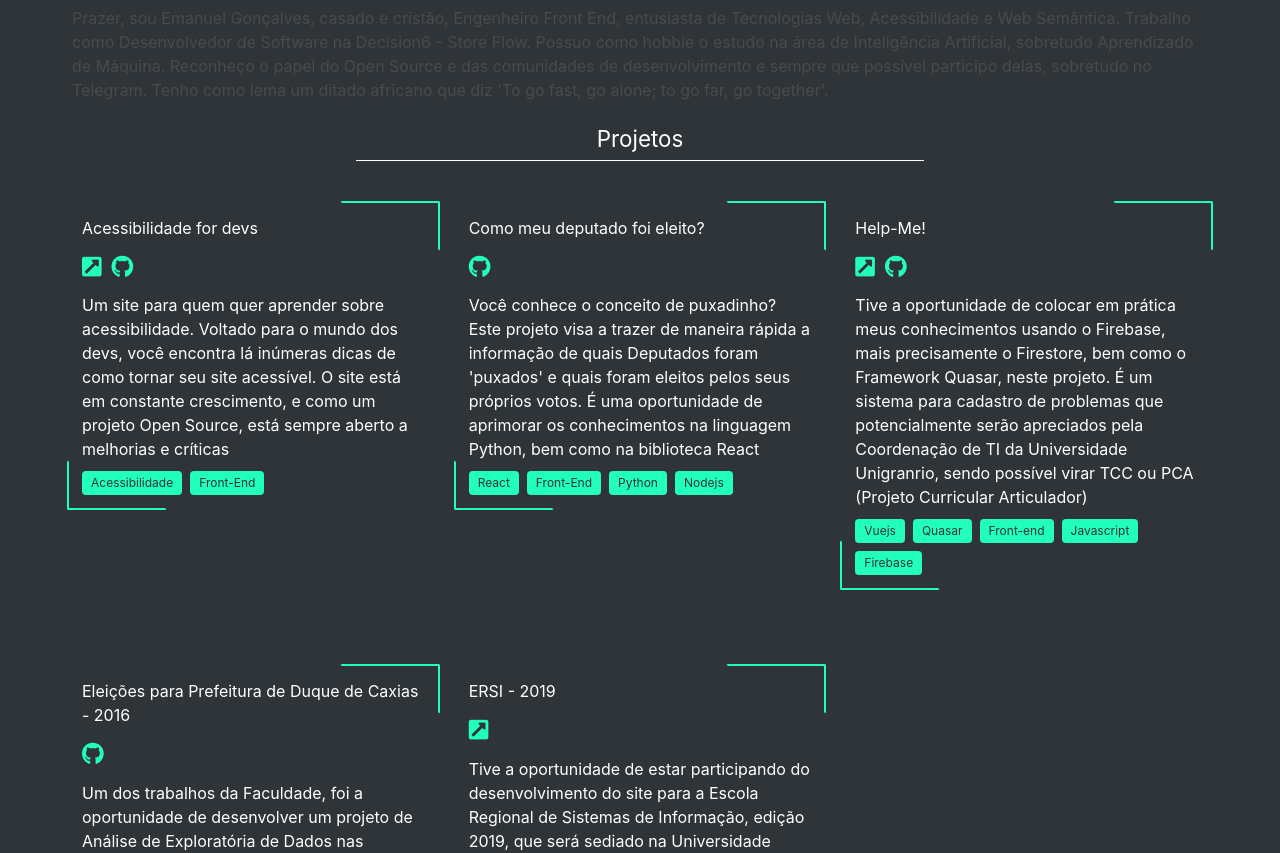
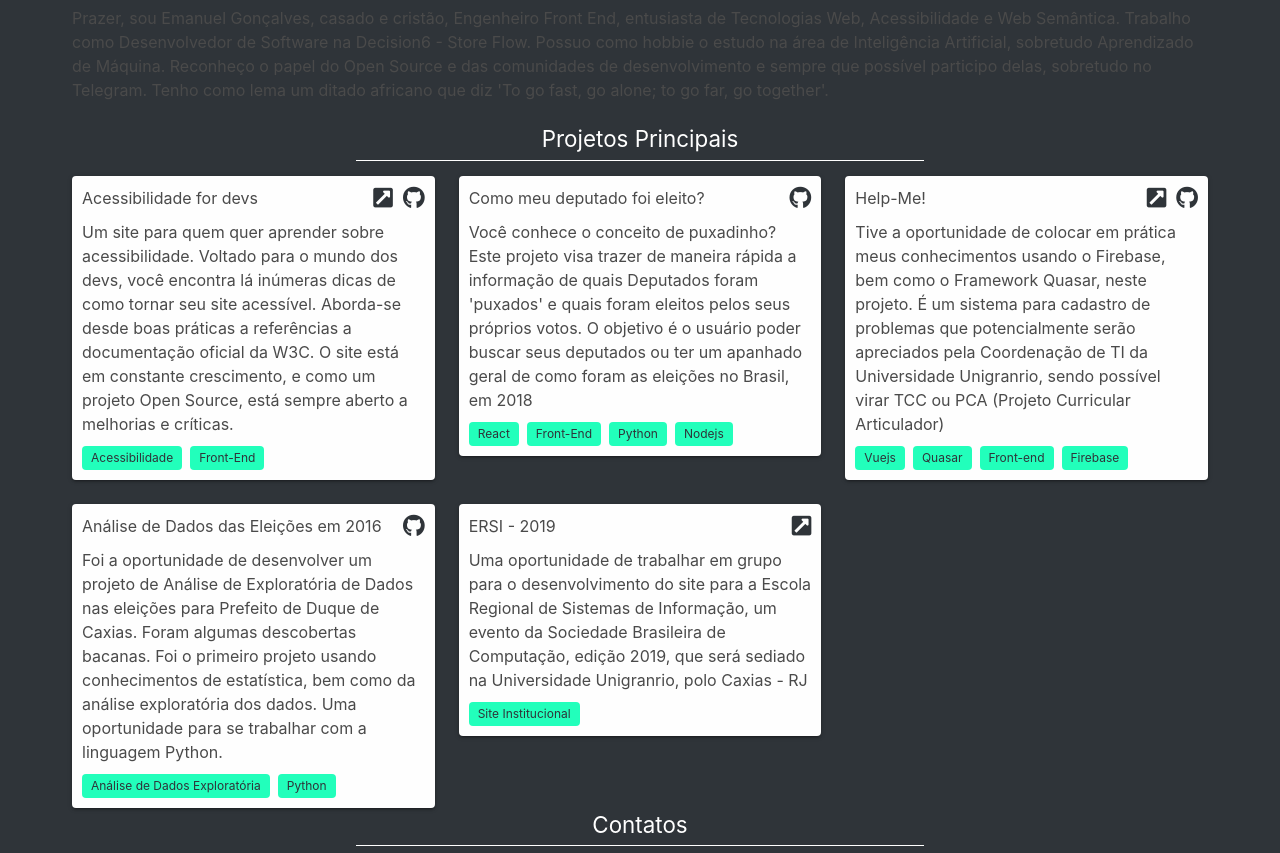
Before and after one commit to emanuelgsouza/emanuelgsouza.dev, a Nuxt app: page / in a window 1280 px wide. Shown: the part 460-1313 px from the top of the page. Built offline with nearby package versions, Linux system fonts and the light colour scheme.

Commit message:
update project texts and project card style

```diff
--- a/i18n/en.json
+++ b/i18n/en.json
@@ -14,35 +14,35 @@
   },
   "about": {
     "title": "About me",
-    "description": "Pleasure, I am Emanuel Gonçalves, married and Christian, Front End Enginner, enthusiast of Web Technologies, Accessibility and Semantic Web. I work as Software Developer in Decision6 - Store Flow. I have as hobbie the study in the area of Artificial Intelligence, especially Machine Learning. I recognize the role of Open Source and development communities and, whenever possible, participate in them, especially in the Telegram. I have as motto an African saying that says' To go fast, go alone; to go far, go together'"
+    "description": "Pleasure, I am Emanuel Gonçalves, married and Christian, Front End Enginner, enthusiast of Web Technologies, Accessibility and Semantic Web. I work as Software Developer in Decision6 - Store Flow. I have as hobbie the study in the area of Artificial Intelligence, especially Machine Learning. I recognize the role of Open Source and development communities and, whenever possible, participate in them, especially in the Telegram. I have as motto an African saying that says 'To go fast, go alone; to go far, go together'"
   },
   "projects": {
-    "title": "Projects",
+    "title": "Main Projects",
     "go_to_github": "Meet the {name} project on Github",
     "go_to_website": "Meet the {name} website",
     "project1": {
       "name": "Acessibility for devs",
-      "description": "A website to learn about acessibitity. Aimed at the devs world, you'll find countless tips on how to make your site accessible. The site is constantly growing, and as an Open Source project, it is always open to improvements and reviews",
+      "description": "An website to learn about acessibitity. Aimed at the devs world, you'll find countless tips on how to make your site accessible. Approaches since good practices to references to W3C official documentation. The site is constantly growing, and as an Open Source project, it is always open to improvements and reviews.",
       "tags": ["Acessibility", "Front-End"]
     },
     "project2": {
       "name": "Como meu deputado foi eleito?",
-      "description": "Do you know the concept of 'puxadinho'? This project aims to bring quickly the information that Deputies were 'pulled' and which were elected by their own votes. It's a oportunity to improve my skills on Python, as also on the lib React",
+      "description": "Do you know the concept of 'puxadinho'? This project aims to bring quickly the information that Deputies were 'pulled' and which were elected by their own votes. The purpose is the user can search for yours candidates and have a summary of elections results, in 2018.",
       "tags": ["React", "Front-End", "Python", "Nodejs"]
     },
     "project3": {
       "name": "Help-Me!",
       "description": "I had the opportunity to put my knowledge into practice using Firebase, more precisely the Firestore, as well as the Quasar Framework, in this project. It is a system for registering problems that potentially will be appreciated by the IT Coordination of Unigranrio University, being possible to turn TCC or PCA (Curricular Articulator Project)",
-      "tags": ["Vuejs", "Quasar", "Front-end", "Javascript", "Firebase"]
+      "tags": ["Vuejs", "Quasar", "Front-end", "Firebase"]
     },
     "project4": {
       "name": "Elections for Duque de Caxias City - 2016",
-      "description": "One of the University's work was the opportunity to develop a Data Exploration Analysis project in the elections for Mayor of Duque de Caxias. It was some cool discoveries. It is worth checking.",
+      "description": "Was the opportunity to develop a Data Exploration Analysis project to elections for Mayor of Duque de Caxias. It was some cool discoveries. It was a first project using statistical knowledges, as well data exploratory. It was a oportunity to work with Python language",
       "tags": ["Exploratory Data Analysis", "Python"]
     },
     "project5": {
       "name": "ERSI - 2019",
-      "description": "I had the opportunity to be a part in the development of the site for the Escola Regional de Sistemas de Informação, 2019 edition, which will be hosted at Unigranrio University, at Caxias",
+      "description": "An opportunity to be a part of the team that working on development of the site for the Escola Regional de Sistemas de Informação, an Sociedade Brasileira de Computação event, 2019 edition, which will be hosted at Unigranrio University, at Caxias",
       "tags": ["Institutional website"]
     }
   },
--- a/i18n/pt-br.json
+++ b/i18n/pt-br.json
@@ -17,32 +17,32 @@
     "description": "Prazer, sou Emanuel Gonçalves, casado e cristão, Engenheiro Front End, entusiasta de Tecnologias Web, Acessibilidade e Web Semântica. Trabalho como Desenvolvedor de Software na Decision6 - Store Flow. Possuo como hobbie o estudo na área de Inteligência Artificial, sobretudo Aprendizado de Máquina. Reconheço o papel do Open Source e das comunidades de desenvolvimento e sempre que possível participo delas, sobretudo no Telegram. Tenho como lema um ditado africano que diz 'To go fast, go alone; to go far, go together'."
   },
   "projects": {
-    "title": "Projetos",
+    "title": "Projetos Principais",
     "go_to_github": "Conheça o projeto {name} no Github",
     "go_to_website": "Conheça site do projeto {name}",
     "project1": {
       "name": "Acessibilidade for devs",
-      "description": "Um site para quem quer aprender sobre acessibilidade. Voltado para o mundo dos devs, você encontra lá inúmeras dicas de como tornar seu site acessível. O site está em constante crescimento, e como um projeto Open Source, está sempre aberto a melhorias e críticas",
+      "description": "Um site para quem quer aprender sobre acessibilidade. Voltado para o mundo dos devs, você encontra lá inúmeras dicas de como tornar seu site acessível. Aborda-se desde boas práticas a referências a documentação oficial da W3C. O site está em constante crescimento, e como um projeto Open Source, está sempre aberto a melhorias e críticas.",
       "tags": ["Acessibilidade", "Front-End"]
     },
     "project2": {
       "name": "Como meu deputado foi eleito?",
-      "description": "Você conhece o conceito de puxadinho? Este projeto visa a trazer de maneira rápida a informação de quais Deputados foram 'puxados' e quais foram eleitos pelos seus próprios votos. É uma oportunidade de aprimorar os conhecimentos na linguagem Python, bem como na biblioteca React",
+      "description": "Você conhece o conceito de puxadinho? Este projeto visa trazer de maneira rápida a informação de quais Deputados foram 'puxados' e quais foram eleitos pelos seus próprios votos. O objetivo é o usuário poder buscar seus deputados ou ter um apanhado geral de como foram as eleições no Brasil, em 2018",
       "tags": ["React", "Front-End", "Python", "Nodejs"]
     },
     "project3": {
       "name": "Help-Me!",
-      "description": "Tive a oportunidade de colocar em prática meus conhecimentos usando o Firebase, mais precisamente o Firestore, bem como o Framework Quasar, neste projeto. É um sistema para cadastro de problemas que potencialmente serão apreciados pela Coordenação de TI da Universidade Unigranrio, sendo possível virar TCC ou PCA (Projeto Curricular Articulador)",
-      "tags": ["Vuejs", "Quasar", "Front-end", "Javascript", "Firebase"]
+      "description": "Tive a oportunidade de colocar em prática meus conhecimentos usando o Firebase, bem como o Framework Quasar, neste projeto. É um sistema para cadastro de problemas que potencialmente serão apreciados pela Coordenação de TI da Universidade Unigranrio, sendo possível virar TCC ou PCA (Projeto Curricular Articulador)",
+      "tags": ["Vuejs", "Quasar", "Front-end", "Firebase"]
     },
     "project4": {
-      "name": "Eleições para Prefeitura de Duque de Caxias - 2016",
-      "description": "Um dos trabalhos da Faculdade, foi a oportunidade de desenvolver um projeto de Análise de Exploratória de Dados nas eleições para Prefeito de Duque de Caxias. Foram algumas descobertas bacanas. Vale a pena conferir.",
+      "name": "Análise de Dados das Eleições em 2016",
+      "description": "Foi a oportunidade de desenvolver um projeto de Análise de Exploratória de Dados nas eleições para Prefeito de Duque de Caxias. Foram algumas descobertas bacanas. Foi o primeiro projeto usando conhecimentos de estatística, bem como da análise exploratória dos dados. Uma oportunidade para se trabalhar com a linguagem Python.",
       "tags": ["Análise de Dados Exploratória", "Python"]
     },
     "project5": {
       "name": "ERSI - 2019",
-      "description": "Tive a oportunidade de estar participando do desenvolvimento do site para a Escola Regional de Sistemas de Informação, edição 2019, que será sediado na Universidade Unigranrio, polo Caxias - RJ",
+      "description": "Uma oportunidade de trabalhar em grupo para o desenvolvimento do site para a Escola Regional de Sistemas de Informação, um evento da Sociedade Brasileira de Computação, edição 2019, que será sediado na Universidade Unigranrio, polo Caxias - RJ",
       "tags": ["Site Institucional"]
     }
   },
--- a/modules/Home/components/Projects/Project.vue
+++ b/modules/Home/components/Projects/Project.vue
@@ -96,63 +96,25 @@ export default {
 @import "~assets/sass/utilities/_all.sass"
 
 .project_card
-  color: white
-  margin: 30px 0
   position: relative
   padding: 10px
-
-  &::after,
-  &::before
-    content: ''
-    display: block
-    position: absolute
-    width: 100px
-    height: 50px
-    border: 2px solid
-    transition: all 0.6s ease
-    border-radius: 2px
-
-  &::after
-    bottom: -5px
-    left: -5px
-    border-top-color: transparent
-    border-left-color: $secondary
-    border-bottom-color: $secondary
-    border-right-color: transparent
-
-  &::before
-    top: -5px
-    right: -5px
-    border-bottom-color: transparent
-    border-right-color: $secondary
-    border-top-color: $secondary
-    border-left-color: transparent
+  background-color: #fefefe
+  border-radius: 4px
+  box-shadow: 0 1px 5px rgba(0,0,0,0.2), 0 2px 2px rgba(0,0,0,0.14), 0 3px 1px -2px rgba(0,0,0,0.12) // based on Material Card
 
   .project_card_name
-    position: relative
-
     span
       position: relative
-      // margin-bottom: 10px
       display: block
 
-      // &::after
-      //   content: ''
-      //   display: block
-      //   width: 80%
-      //   height: 1px
-      //   background-color: white
-      //   position: absolute
-      //   bottom: -6px
-      //   left: 0
-
     .project_card_icons_container
-      position: relative
-      margin-top: 10px
+      position: absolute
+      top: 5px
+      right: 10px
 
     .project_card_link,
     .project_card_repository
-      color: $secondary
+      color: $primary
 
     .project_card_icons_container > :nth-child(even)
       margin-left: 10px
```
